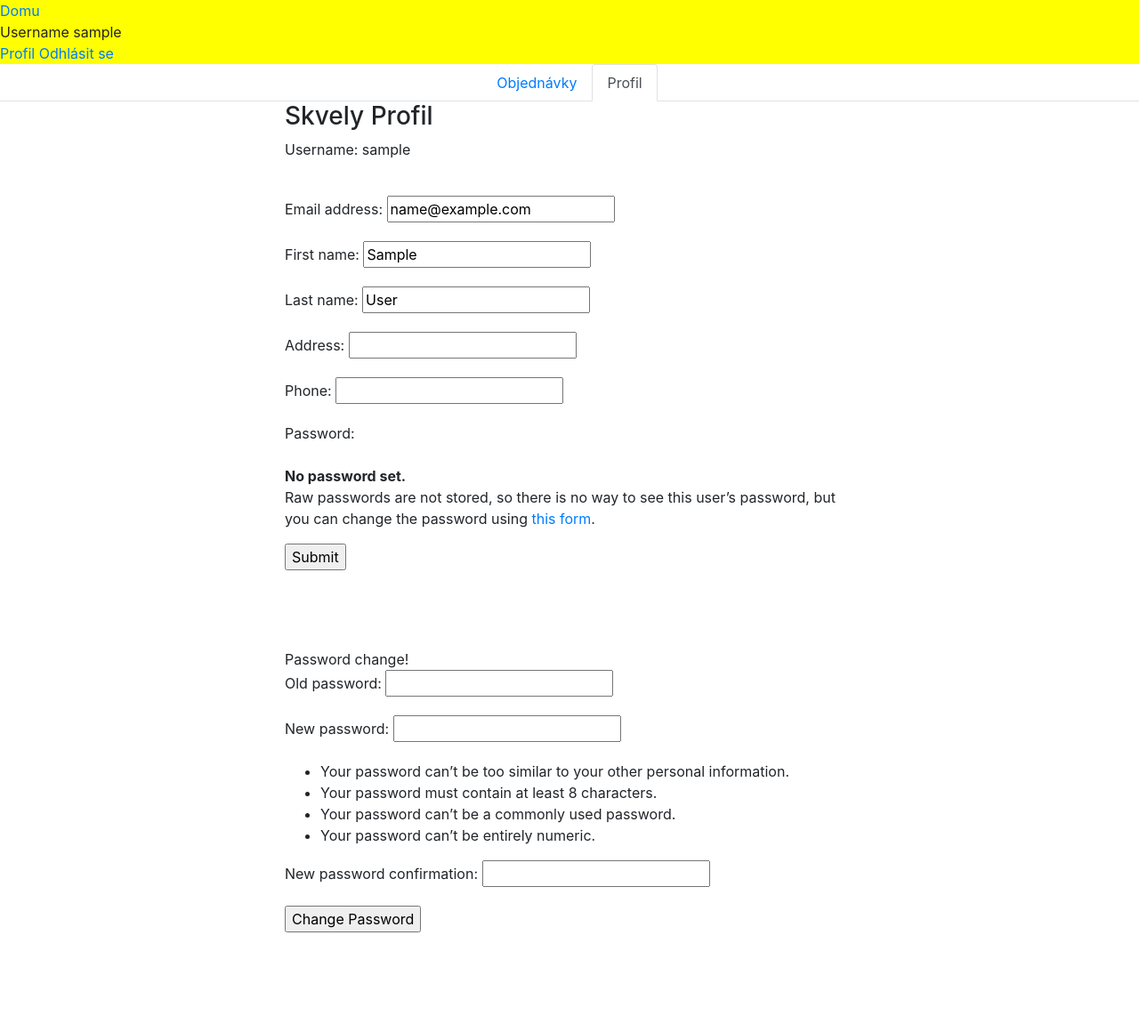
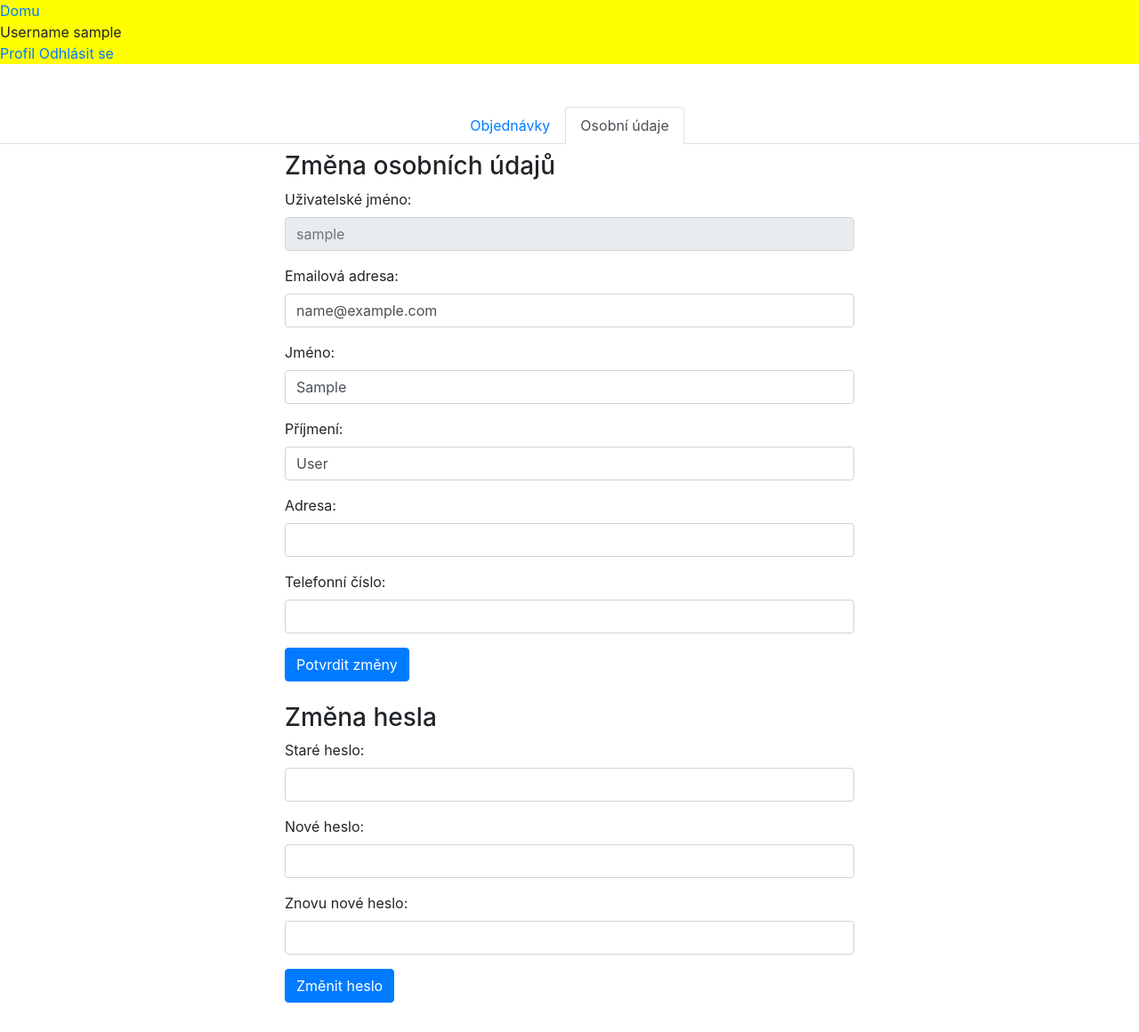
Before and after one commit to Griperis/IIS-Food-Delivery, a Django app: page /user/ in a window 1280 px wide, after a click on "Osobní údaje". Shown: the whole page at 89% size. After the commit the page ends 1127 px from the top, so only its background shows below. Run offline with Django 3.2, Linux system fonts and the light colour scheme; the visitor is signed in with stand-in values (Sample User, id 1); data that the repository does not hold is empty; some libraries are stand-ins or nearby versions.

Commit message:
Added more styling

```diff
--- a/FoodDelivery/forms.py
+++ b/FoodDelivery/forms.py
@@ -1,17 +1,63 @@
 from django import forms
-from django.contrib.auth.forms import UserCreationForm, UserChangeForm
+from django.contrib.auth.forms import UserCreationForm, UserChangeForm, PasswordChangeForm
 from .models import CustomUser, Food, Facility
 
 from django.utils.translation import gettext_lazy as _
 
 class CustomUserCreationForm(UserCreationForm):
-
+    error_messages = {
+        'password_mismatch': _("Hesla nejsou stejná."),
+    }
+    password1 = forms.CharField(
+        label=_("Heslo"),
+        strip=False,
+        widget=forms.PasswordInput(attrs={'class': 'form-control'}),
+        help_text="TODO",
+    )
+    password2 = forms.CharField(
+        label=_("Potvrzení Hesla"),
+        widget=forms.PasswordInput(attrs={'class': 'form-control'}),
+        strip=False,
+        help_text=_("Vložte znovu heslo"),
+    )
     class Meta(UserCreationForm):
         model = CustomUser
         fields = ('username', 'email', 'first_name', 'last_name', 'address', 'phone')
+        labels = {'username': _('Uživatelské jméno'), 'email': _('Emailová adresa'),'first_name': _('Jméno'),
+        'last_name': _('Příjmení'),'address': _('Adresa'),'phone': _('Telefonní číslo'),}
+        widgets = {'username': forms.TextInput(attrs={'class': 'form-control'}),
+                   'email': forms.TextInput(attrs={'class': 'form-control'}),
+                   'first_name': forms.TextInput(attrs={'class': 'form-control'}),
+                   'last_name': forms.TextInput(attrs={'class': 'form-control'}),
+                   'address': forms.TextInput(attrs={'class': 'form-control'}),
+                   'phone': forms.TextInput(attrs={'class': 'form-control'}),}
 
 class CustomUserChangeForm(UserChangeForm):
+    password = None
 
     class Meta:
         model = CustomUser
         fields = ('email', 'first_name', 'last_name', 'address', 'phone')
+        labels = {'email': _('Emailová adresa'),'first_name': _('Jméno'),'last_name': _('Příjmení'),'address': _('Adresa'),'phone': _('Telefonní číslo'),}
+        widgets = {'email': forms.TextInput(attrs={'class': 'form-control'}),
+                   'first_name': forms.TextInput(attrs={'class': 'form-control'}),
+                   'last_name': forms.TextInput(attrs={'class': 'form-control'}),
+                   'address': forms.TextInput(attrs={'class': 'form-control'}),
+                   'phone': forms.TextInput(attrs={'class': 'form-control'}),}
+
+class CustomPasswordChangeForm(PasswordChangeForm):
+    old_password = forms.CharField(
+        label=_("Staré heslo"),
+        strip=False,
+        widget=forms.PasswordInput(attrs={'autofocus': True, 'class': 'form-control'}),
+    )
+    new_password1 = forms.CharField(
+        label=_("Nové heslo"),
+        strip=False,
+        widget=forms.PasswordInput(attrs={'autofocus': True, 'class': 'form-control'}),
+    )
+    new_password2 = forms.CharField(
+        label=_("Znovu nové heslo"),
+        strip=False,
+        widget=forms.PasswordInput(attrs={'autofocus': True, 'class': 'form-control'}),
+    )
--- a/FoodDelivery/templates/app/order_list.html
+++ b/FoodDelivery/templates/app/order_list.html
@@ -24,7 +24,7 @@
                         <!--TODO: obrazek YAY or NAY?-->
                         <div class="col-sm-auto px-2">{{ item.count }}x </div>
                         <div class="col-sm-auto px-0  font-weight-bold">{{ item.item.name }}</div>
-                        <div class="col text-right">{{ item.item.price }} Kč</div>
+                        <div class="col text-right">à {{ item.item.price }} Kč</div>
                     </div>
                 </li>
             {% endfor %}
--- /dev/null
+++ b/FoodDelivery/templates/app/user_info_edit.html
@@ -0,0 +1,26 @@
+{% block info_edit %}
+
+    <div class="pt-2">
+        <h3>Změna osobních údajů</h3>
+        <form action="{% url 'edit_user' %}" method="post">
+            {% csrf_token %}
+            <p>
+                <label for="disabledInput">Uživatelské jméno:</label>
+                <input class="form-control" id="disabledInput" type="text" placeholder="{{ user.username }}" disabled>
+            </p>
+            {{ user_form.as_p }}
+            <input type="submit" class="btn btn-primary mb-2" value="Potvrdit změny">
+        </form>
+        {% if success %}
+            <p class="font-weight-bold text-success">Hodnoty úspěšně změněny!</p>
+        {% endif %}
+    </div>
+
+
+    <h3>Změna hesla</h3>
+    <form action="{% url 'change_password' %}" method="post">
+        {% csrf_token %}
+        {{ password_form.as_p }}
+        <input type="submit" name="password" class="btn btn-primary mb-2" value="Změnit heslo">
+    </form>
+{% endblock %}
--- a/FoodDelivery/templates/app/user_profile.html
+++ b/FoodDelivery/templates/app/user_profile.html
@@ -2,46 +2,20 @@
 
 {% block content %}
 <nav>
-  <div class="nav nav-tabs justify-content-center" id="nav-tab" role="tablist">
+  <div class="nav nav-tabs justify-content-center pt-5" id="nav-tab" role="tablist">
     <a class="nav-item nav-link active" id="nav-orders-tab" data-toggle="tab" href="#nav-orders" role="tab" aria-controls="nav-orders" aria-selected="true">Objednávky</a>
-    <a class="nav-item nav-link" id="nav-profile-tab" data-toggle="tab" href="#nav-profile" role="tab" aria-controls="nav-profile" aria-selected="false">Profil</a>
+    <a class="nav-item nav-link" id="nav-profile-tab" data-toggle="tab" href="#nav-profile" role="tab" aria-controls="nav-profile" aria-selected="false">Osobní údaje</a>
   </div>
 </nav>
 
 <div class="tab-content w-50 mx-auto" id="nav-tabContent">
-
   <div class="tab-pane fade show active" id="nav-orders" role="tabpanel" aria-labelledby="nav-orders-tab">
     {% for order_data in orders_with_data %}
         {% include 'app/order_list.html'%}
     {% endfor %}
   </div>
-
   <div class="tab-pane fade" id="nav-profile" role="tabpanel" aria-labelledby="nav-profile-tab">
-    <h3>Skvely Profil</h3>
-    <p>Username: {{ user.username }}
-    <br>
-
-    {% if success %}
-        <p>Hodnoty úspěšně změněny!
-    {% endif %}
-
-    <br>
-    <form action="{% url 'edit_user' %}" method="post">
-        {% csrf_token %}
-        {{ user_form.as_p }}
-        <input type="submit" name = "user" value="Submit">
-    </form>
-    <br><br><br>
-
-    Password change!
-    <form action="{% url 'change_password' %}" method="post">
-        {% csrf_token %}
-        {{ password_form.as_p }}
-        <input type="submit" name="password" value="Change Password">
-    </form>
+    {% include 'app/user_info_edit.html'%}
   </div>
 </div>
-<br><br><br><br>
-
-
 {% endblock %}
--- a/FoodDelivery/templates/authentication/password.html
+++ /dev/null
@@ -1,6 +0,0 @@
-Password change!
-<form action="#" method="post">
-    {% csrf_token %}
-    {{ form.as_p }}
-    <input type="submit" value="Submit">
-</form>
--- a/FoodDelivery/templates/authentication/register.html
+++ b/FoodDelivery/templates/authentication/register.html
@@ -1,5 +1,8 @@
+{% extends 'app/base.html' %}
+{% block content %}
 <form action="#" method="post">
     {% csrf_token %}
     {{ form.as_p }}
-    <input type="submit" value="Submit">
+    <input type="submit" class="btn btn-primary mb-2" value="Zaregistrovat se">
 </form>
+{% endblock %}
--- a/FoodDelivery/views.py
+++ b/FoodDelivery/views.py
@@ -1,8 +1,8 @@
 from django.shortcuts import render, redirect, get_object_or_404
 
 from .models import CustomUser, Facility, Offer, Order, Item, Food, Drink, OrderItem
-from .forms import CustomUserCreationForm, CustomUserChangeForm
-from django.contrib.auth.forms import PasswordChangeForm, AuthenticationForm
+from .forms import CustomUserCreationForm, CustomUserChangeForm, CustomPasswordChangeForm
+from django.contrib.auth.forms import AuthenticationForm
 from django.contrib.auth import authenticate, login, logout
 
 
@@ -28,7 +28,7 @@
         success = "true" == request.GET.get("success",'')
 
         user_form = CustomUserChangeForm(initial={ 'username' : user.username, 'email' : user.email, 'first_name' : user.first_name, 'last_name' : user.last_name, 'address' : user.address, 'phone' : user.phone})
-        password_form = PasswordChangeForm(user = user)
+        password_form = CustomPasswordChangeForm(user = user)
 
     return render(request, 'app/user_profile.html', {'orders_with_data' : orders_with_data, 'user_form' : user_form, 'password_form' : password_form, 'success' : success})
 
@@ -52,7 +52,7 @@
     user = request.user
     #TODO: handle not registered user
     if request.method == 'POST':
-        password_form = PasswordChangeForm(data=request.POST, user = user)
+        password_form = CustomPasswordChangeForm(data=request.POST, user = user)
         if password_form.is_valid():
             new_password = password_form.cleaned_data.get('new_password1')
             user.set_password(new_password)
```
Also changed, not shown: FoodDelivery/templates/authentication/logged_out.html (+6 -4 lines).
